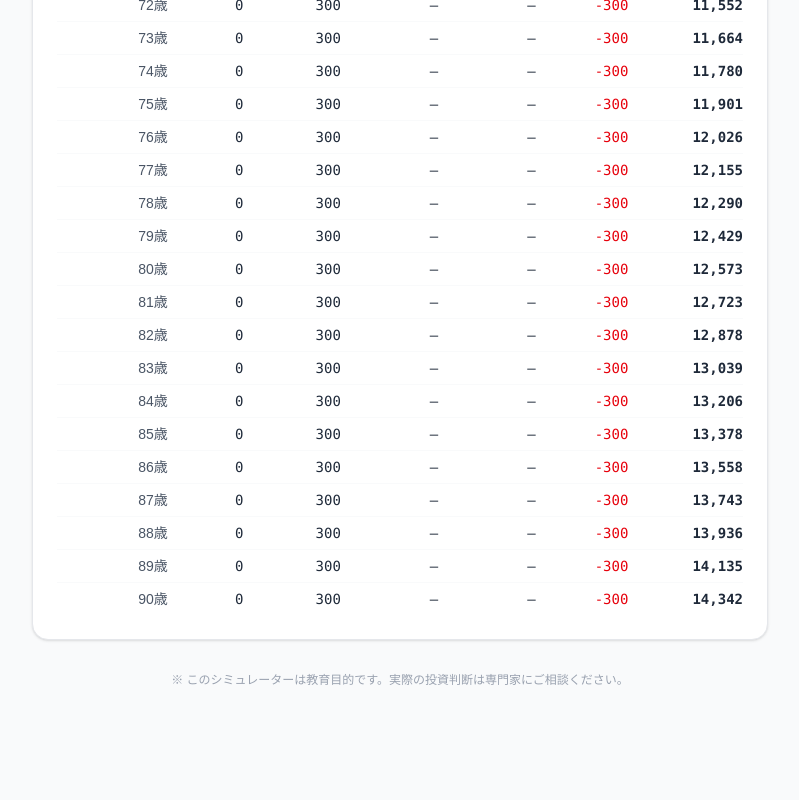
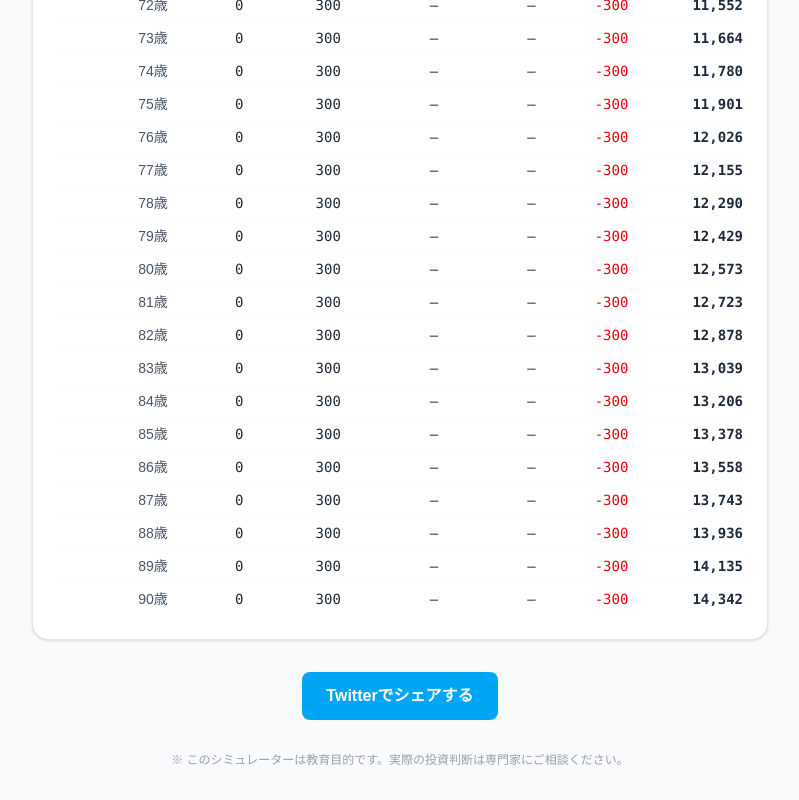
Before and after one commit to doubtmandaru231-ctrl/fire-calculator, a Next.js app: page /result in a window 1280 px wide. Shown: the part 3044-3844 px from the top of the page, without its empty margins (240-1039 px from the left). Before the commit the page ends 3764 px from the top, so only its background shows below. Built offline with nearby package versions, Linux system fonts and the light colour scheme.

Commit message:
add share button

```diff
--- a/src/app/result/ResultView.tsx
+++ b/src/app/result/ResultView.tsx
@@ -1,13 +1,13 @@
 "use client";
 
-import { useEffect, useState } from 'react';
-import { runAdvancedSimulation } from '@/lib/calculator/simulator';
-import type { AdvancedInput, SimulationResult } from '@/types';
-import { ADVANCED_INPUT_KEY, loadFromStorage } from '@/lib/storage';
-import ResultSummary from '@/components/results/ResultSummary';
-import BreakdownTable from '@/components/results/BreakdownTable';
-import AssetChart from '@/components/results/AssetChart';
-import CashFlowTable from '@/components/results/CashFlowTable';
+import { useEffect, useState } from "react";
+import { runAdvancedSimulation } from "@/lib/calculator/simulator";
+import type { AdvancedInput, SimulationResult } from "@/types";
+import { ADVANCED_INPUT_KEY, loadFromStorage } from "@/lib/storage";
+import ResultSummary from "@/components/results/ResultSummary";
+import BreakdownTable from "@/components/results/BreakdownTable";
+import AssetChart from "@/components/results/AssetChart";
+import CashFlowTable from "@/components/results/CashFlowTable";
 
 /** @deprecated storage.ts の ADVANCED_INPUT_KEY を使ってください */
 export const ADVANCED_INPUT_STORAGE_KEY = ADVANCED_INPUT_KEY;
@@ -30,14 +30,26 @@ export default function ResultView({ fallbackInput }: Props) {
     }
   }, []);
 
+  const shareText = `私は${result.fireAge ?? "?"}歳でFIRE達成予定でした🔥
+あなたは何歳でFIREできる？
+#FIRE #資産運用`;
+
+  const shareUrl = "https://fire-calculator-bery1.vercel.app";
+
+  const twitterUrl = `https://twitter.com/intent/tweet?text=${encodeURIComponent(
+    shareText,
+  )}&url=${encodeURIComponent(shareUrl)}`;
+
   return (
     <>
       <div className="text-center mb-8">
-        <h1 className="text-3xl font-black text-gray-800 mb-2">📊 シミュレーション結果</h1>
+        <h1 className="text-3xl font-black text-gray-800 mb-2">
+          📊 シミュレーション結果
+        </h1>
         <p className="text-gray-500 text-sm">
           {isFromStorage
-            ? '詳細モードで入力した条件によるシミュレーション'
-            : 'サンプルデータ：35歳・年収700万・55歳FIRE想定'}
+            ? "詳細モードで入力した条件によるシミュレーション"
+            : "サンプルデータ：35歳・年収700万・55歳FIRE想定"}
         </p>
         {isFromStorage && (
           <a
@@ -55,6 +67,16 @@ export default function ResultView({ fallbackInput }: Props) {
         <AssetChart snapshots={result.snapshots} fireAge={result.fireAge} />
         <CashFlowTable snapshots={result.snapshots} fireAge={result.fireAge} />
       </div>
+
+      <div className="mt-8 text-center">
+        <a href={twitterUrl} target="_blank" rel="noopener noreferrer">
+          <button
+            className="inline-flex items-center rounded-lg bg-sky-500 px-6 py-3 text-white font-bold hover:bg-sky-600 transition"
+          >
+            Twitterでシェアする
+          </button>
+        </a>
+      </div>
     </>
   );
 }
```
